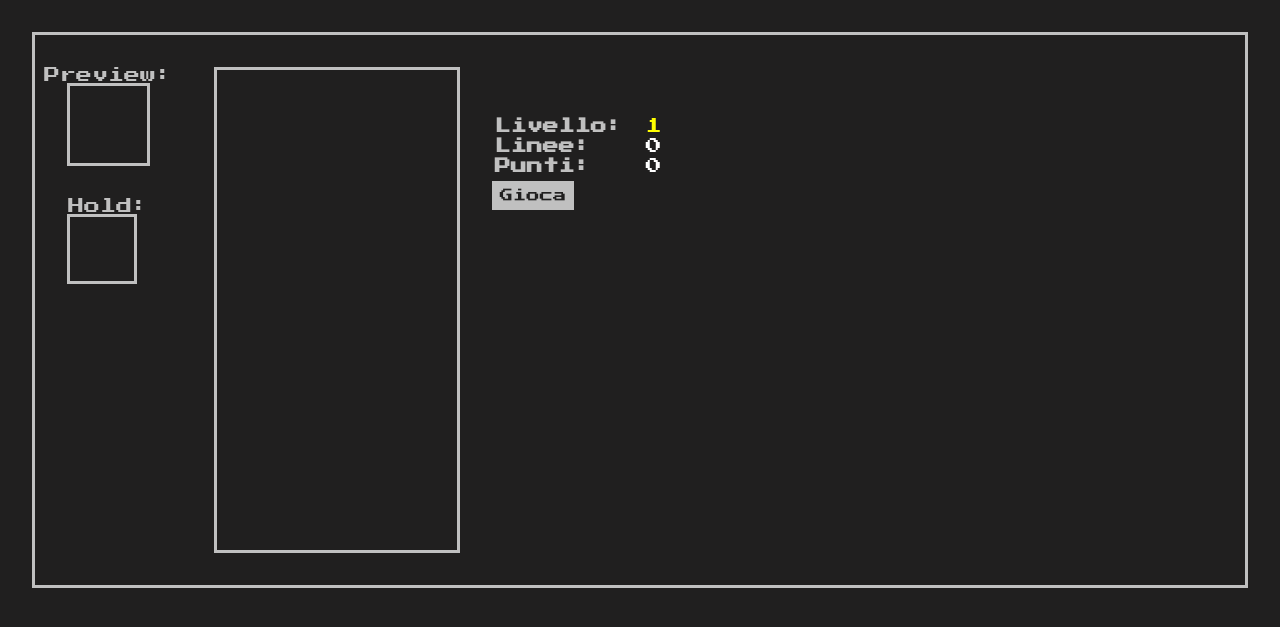
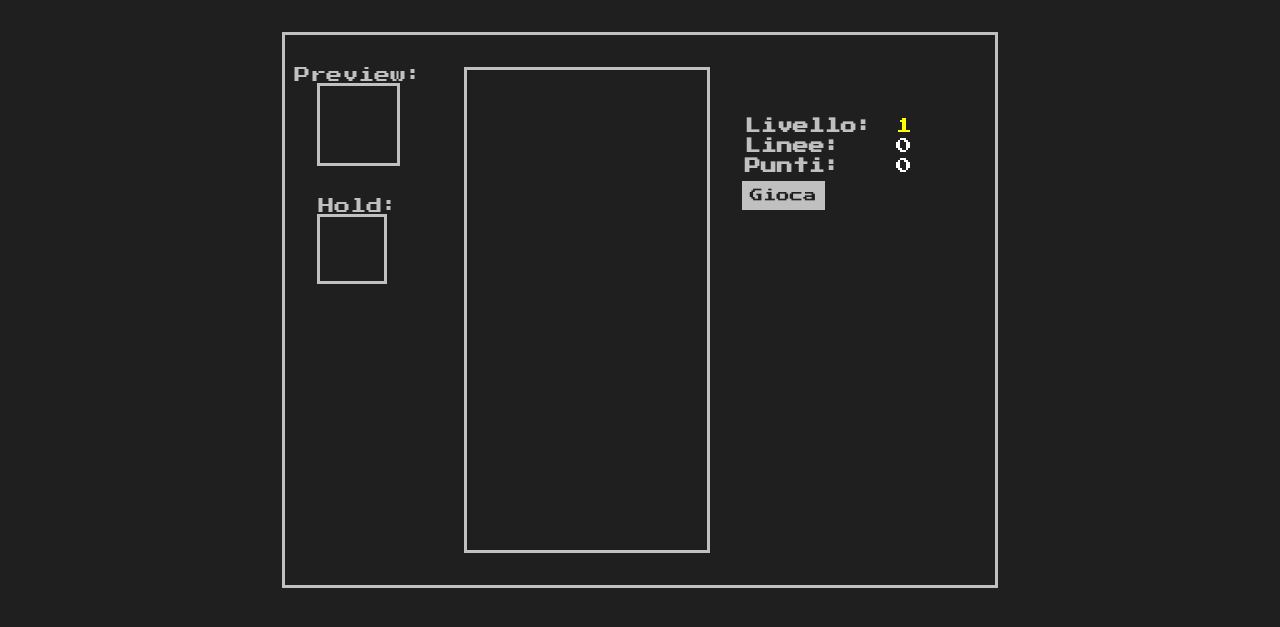
Before and after one commit to balpie/tritesWebApp, a PHP site: page / in a window 1280 px wide. Shown: the part 40-667 px from the top of the page. Run offline with PHP 8.4, Linux system fonts and the light colour scheme.

Commit message:
Circa centrato scatola tetris

```diff
--- a/css/game.css
+++ b/css/game.css
@@ -1,8 +1,12 @@
+.Center{
+    display: flex;
+    justify-content: space-around;
+}
+
 main
 {
     flex-direction: row;
     display: flex;
-    flex-direction: row;
     border: 3px solid #c0c0c0;
     margin: 2em;
 }
--- a/index.php
+++ b/index.php
@@ -23,9 +23,10 @@
             <ul>
                 <li><a href="php/guida.php">Guida</a></li>
                 <li><a href="php/classifiche.php">Classifiche</a></li>
-                <li><a href="php/login.php">Account</a></li>
+                <li><a href="php/account.php">Account</a></li>
             </ul>
         </nav>
+        <div class="Center">
             <main>
                 <aside>
                     <div id="HoldPreview">
@@ -60,5 +61,6 @@
                     <button type="button" id="Restart">Ricomincia</button>
                 </aside>
             </main>
+        </div>
     </body>
 </html>
```
Lines whose indentation alone changed are shown as unchanged.
